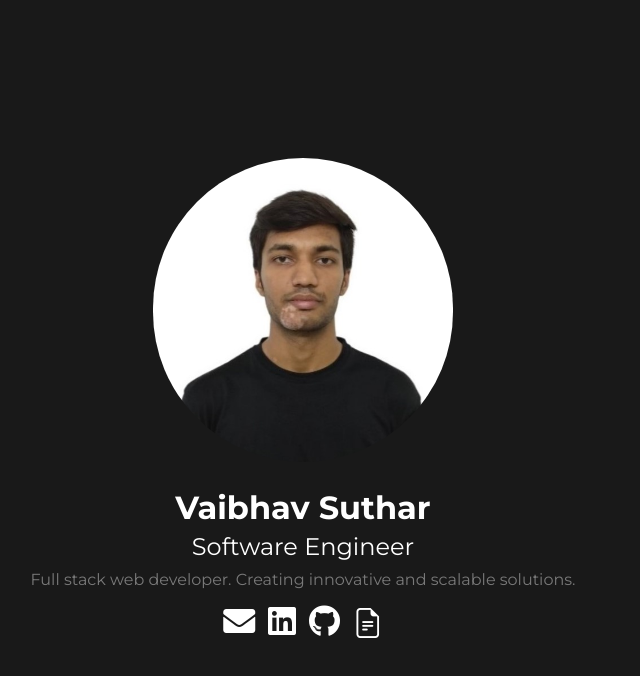
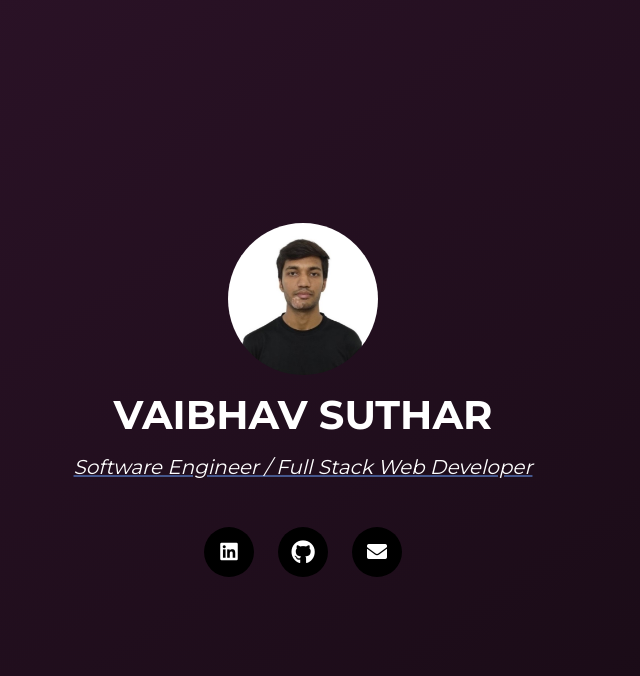
Before and after one commit to sutharvaibhav/Portfolio, a plain HTML site: page index.html in a window 1280 px wide. Shown: the whole page, without its empty margins (337-977 px from the left). Drawn offline with nearby package versions, Linux system fonts and the light colour scheme.

Commit message:
ui update

```diff
--- a/css/styles.css
+++ b/css/styles.css
@@ -1,67 +1,54 @@
-:root {
-  --dark-1: rgba(0, 0, 0, 0.9);
-  --dark-4: #797979;
+* {
+  margin: 0;
+  padding: 0;
+  user-select: none;
+  box-sizing: border-box;
 }
 
-html {
-  font-family: Montserrat;
-  width: 100%;
-  height: 100%;
-}
-
+html,
 body {
   width: 100%;
   height: 100%;
-  background-color: var(--dark-1);
-  margin: 0;
+  font-family: Montserrat, sans-serif;
+  background: linear-gradient(145deg, #2d1329, #160a13);
 }
 
 #main-section {
-  width: calc(100% - 16px);
-  height: calc(100% - 16px);
+  width: 100%;
+  height: 100%;
   display: flex;
-  flex-direction: column;
   align-items: center;
   justify-content: center;
-  padding: 8px;
+  flex-direction: column;
 }
 
 #main-section img {
-  width: 60%;
-  max-width: 300px;
-  border-radius: 1000px;
-  user-select: none;
+  width: 40%;
+  max-width: 150px;
+  border-radius: 50%;
+  pointer-events: none;
+  -webkit-user-drag: none;
 }
 
-#main-section h1 {
-  color: white;
-  font-size: 2rem;
-  margin-bottom: 0rem;
-}
-
+#main-section h1,
 #main-section h2 {
   color: white;
-  font-size: 1.5rem;
-  font-weight: 400;
   text-align: center;
-  margin-top: 0.3rem;
-  margin-bottom: 0.6rem;
 }
-
-#main-section p {
-  color: var(--dark-4);
-  font-size: 1rem;
-  text-align: center;
-  margin-top: 0;
+#main-section h1 {
+  text-decoration: underline;
+  text-decoration-color: #45578d;
 }
-
-#main-section .social {
+.social {
   display: flex;
-  flex-direction: row;
-  gap: 0.8rem;
 }
-
 #main-section .social i {
+  width: 50px;
+  height: 50px;
+  border-radius: 50%;
   color: white;
-  font-size: 2rem;
+  background-color: black;
 }
+#main-section .social i:hover {
+  transform: scale(1.05);
+}
--- a/index.html
+++ b/index.html
@@ -1,61 +1,129 @@
 <!DOCTYPE html>
 <html>
   <head>
-    <title>Vaibhav's Portfolio</title>
+    <meta charset="UTF-8" />
+    <meta name="viewport" content="width=device-width, initial-scale=1.0" />
+    <meta http-equiv="X-UA-Compatible" content="ie=edge" />
+    <meta name="author" content="Vaibhav Suthar" />
+    <meta
+      name="description"
+      content="I am Vaibhav Suthar, a full-stack web developer skilled in HTML, CSS, Bootstrap, Tailwind CSS, JavaScript, React, Redux, PHP, Laravel, MySQL, Shopify, WordPress, and SEO. Explore my portfolio to see my projects and expertise."
+    />
+    <meta
+      name="keywords"
+      content="Vaibhav Suthar, Full-Stack Developer, Web Development, HTML, CSS, Bootstrap, Tailwind CSS, React, Redux, Laravel, PHP, MySQL, Shopify, WordPress, SEO"
+    />
+    <meta name="robots" content="index, follow" />
+    <title>Vaibhav Suthar - Full Stack Web Developer</title>
+
+    <!-- Open Graph -->
+    <meta
+      property="og:title"
+      content="Vaibhav Suthar - Full-Stack Web Developer"
+    />
+    <meta
+      property="og:description"
+      content="I am Vaibhav Suthar, a full-stack web developer. Explore my portfolio, check out my projects, or connect with me on LinkedIn or GitHub!"
+    />
+    <meta
+      property="og:image"
+      content="https://sutharvaibhav.github.io/Portfolio/img/image.jpg"
+    />
+    <meta
+      property="og:url"
+      content="https://sutharvaibhav.github.io/Portfolio"
+    />
+    <meta property="og:type" content="website" />
+
+    <script type="application/ld+json">
+      {
+        "@context": "https://schema.org",
+        "@type": "Person",
+        "name": "Vaibhav Suthar",
+        "jobTitle": "Full Stack Web Developer",
+        "url": "https://sutharvaibhav.github.io/Portfolio",
+        "sameAs": [
+          "https://www.linkedin.com/in/vaibhavsuthar/",
+          "https://github.com/sutharvaibhav"
+        ],
+        "image": "https://sutharvaibhav.github.io/Portfolio/img/image.jpg",
+        "description": "Full-stack web developer skilled in HTML, CSS, Bootstrap, Tailwind CSS, JavaScript, React, Redux, PHP, Laravel, MySQL, Shopify, WordPress, and SEO."
+      }
+    </script>
+
+    <link rel="canonical" href="https://sutharvaibhav.github.io/Portfolio" />
 
     <link
       rel="stylesheet"
       href="https://cdnjs.cloudflare.com/ajax/libs/font-awesome/5.14.0/css/all.min.css"
     />
-    <link rel="preconnect" href="https://fonts.googleapis.com" />
-    <link rel="preconnect" href="https://fonts.gstatic.com" crossorigin />
     <link
       href="https://fonts.googleapis.com/css2?family=Montserrat:wght@400;700&display=swap"
       rel="stylesheet"
     />
     <link
       rel="stylesheet"
-      href="https://cdnjs.cloudflare.com/ajax/libs/bootstrap-icons/1.11.3/font/bootstrap-icons.min.css"
-      integrity="sha512-dPXYcDub/aeb08c63jRq/k6GaKccl256JQy/AnOq7CAnEZ9FzSL9wSbcZkMp4R26vBsMLFYH4kQ67/bbV8XaCQ=="
+      href="https://cdnjs.cloudflare.com/ajax/libs/bootstrap/5.3.3/css/bootstrap.min.css"
+      integrity="sha512-jnSuA4Ss2PkkikSOLtYs8BlYIeeIK1h99ty4YfvRPAlzr377vr3CXDb7sb7eEEBYjDtcYj+AjBH3FLv5uSJuXg=="
       crossorigin="anonymous"
       referrerpolicy="no-referrer"
     />
     <link rel="stylesheet" href="css/styles.css" />
     <link rel="icon" href="./img/favicon-16x16.png" type="image/png" />
     <link rel="icon" href="./img/favicon-32x32.png" type="image/png" />
-
-    <meta charset="utf-8" />
-    <meta
-      name="viewport"
-      content="width=device-width, initial-scale=1, user-scalable=0, shrink-to-fit=no"
-    />
   </head>
 
   <body>
     <section id="main-section">
-      <img src="./img/image.jpg" />
-      <h1>Vaibhav Suthar</h1>
-      <h2>Software Engineer</h2>
-      <p>
-        Full stack web developer. Creating innovative and scalable solutions.
-      </p>
+      <img
+        src="./img/image.jpg"
+        class="mb-3"
+        alt="Profile Picture of Vaibhav Suthar"
+        loading="lazy"
+      />
+      <h2 class="fw-bold display-6 mb-3" style="text-transform: uppercase">
+        Vaibhav Suthar
+      </h2>
+      <h1 class="fst-italic fs-5 mb-5">
+        <span class="d-block d-sm-inline">Software Engineer / </span>
+        <span class="d-block d-sm-inline">Full Stack Web Developer</span>
+      </h1>
       <div class="social">
-        <a href="mailto:vaibhavsuthar33@gmail.com" target="_blank"
-          ><i class="fa fa-envelope"></i
-        ></a>
-        <a href="https://www.linkedin.com/in/vaibhavsuthar/" target="_blank"
-          ><i class="fab fa-linkedin"></i
-        ></a>
-        <a href="https://github.com/sutharvaibhav" target="_blank"
-          ><i class="fab fa-github"></i
-        ></a>
-
-        <a
-          href="https://drive.google.com/file/d/18e5hnZJ8W8mhX4acB-Q1YhmiO_sV290k/view?usp=drive_link"
-          target="_blank"
-          ><i class="bi bi-file-earmark-text" style="font-size: 30px"></i
-        ></a>
+        <div>
+          <a
+            href="https://www.linkedin.com/in/vaibhavsuthar/"
+            style="text-decoration: none;"
+            target="_blank"
+            role="button"
+            ><i
+              class="fab fa-linkedin fs-5 d-flex align-items-center justify-content-center"
+            ></i
+          ></a>
+        </div>
+        <div class="mx-4">
+          <a
+            href="https://github.com/sutharvaibhav"
+            style="text-decoration: none;"
+            target="_blank"
+            role="button"
+            ><i
+              class="fab fa-github fs-4 d-flex align-items-center justify-content-center"
+            ></i
+          ></a>
+        </div>
+        <div>
+          <a
+            href="mailto:vaibhavsuthar33@gmail.com"
+            style="text-decoration: none"
+            target="_blank"
+            role="button"
+            ><i
+              class="fa fa-envelope fs-5 d-flex align-items-center justify-content-center"
+            ></i
+          ></a>
+        </div>
       </div>
     </section>
+    <script src="js/script.js"></script>
   </body>
 </html>
--- /dev/null
+++ b/js/script.js
@@ -0,0 +1,3 @@
+// document.addEventListener("contextmenu", function (e) {
+//   e.preventDefault();
+// });
```
Also changed, not shown: img/img.jpg (deleted).
